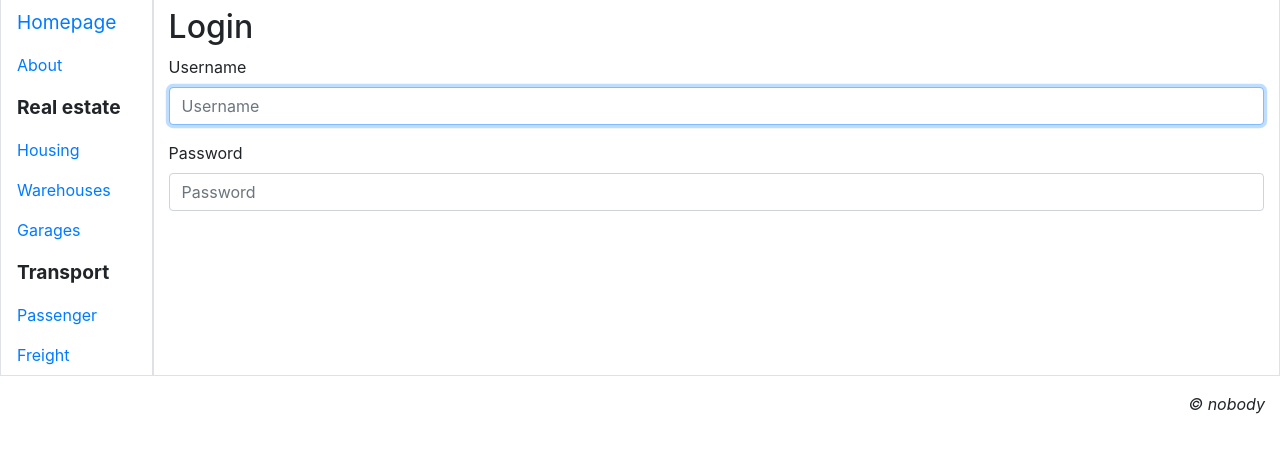
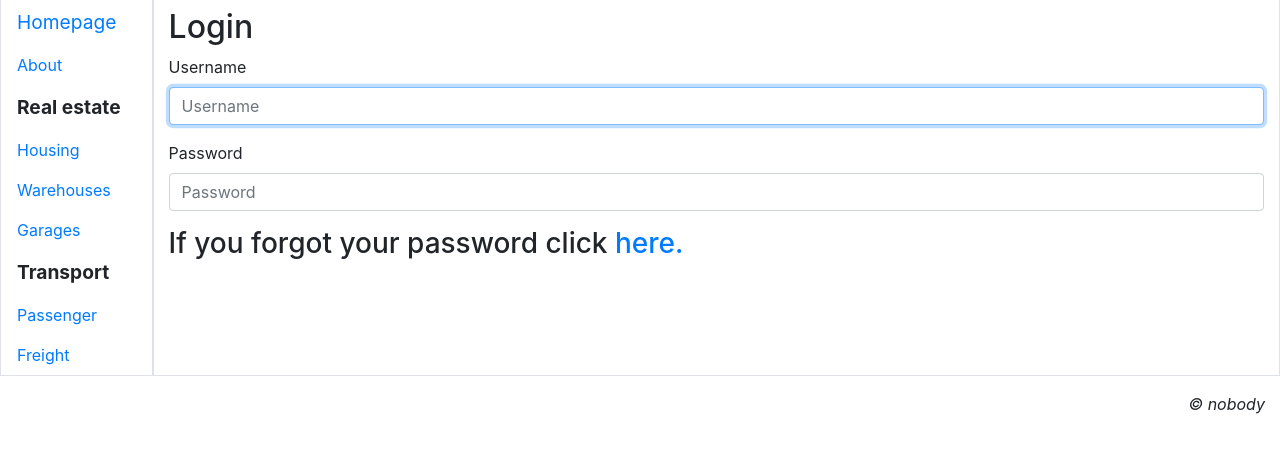
Before and after one commit to artempenteskul/ads-board, a Django app: page /login/ in a window 1280 px wide. Shown: the part 182-635 px from the top of the page. Run offline with Django 4.2, Linux system fonts and the light colour scheme; parts of the project's set-up code (start-up, migrations or seed data) failed here and were passed over; some libraries are stand-ins or nearby versions.

Commit message:
added ui for password reset

```diff
--- a/src/templates/advert/login.html
+++ b/src/templates/advert/login.html
@@ -16,4 +16,5 @@
             {% buttons submit='Login' %}{% endbuttons %}
         </form>
     {% endif %}
+    <h3>If you forgot your password click <a href="{% url 'advert:password-reset' %}">here.</a></h3>
 {% endblock %}
```
